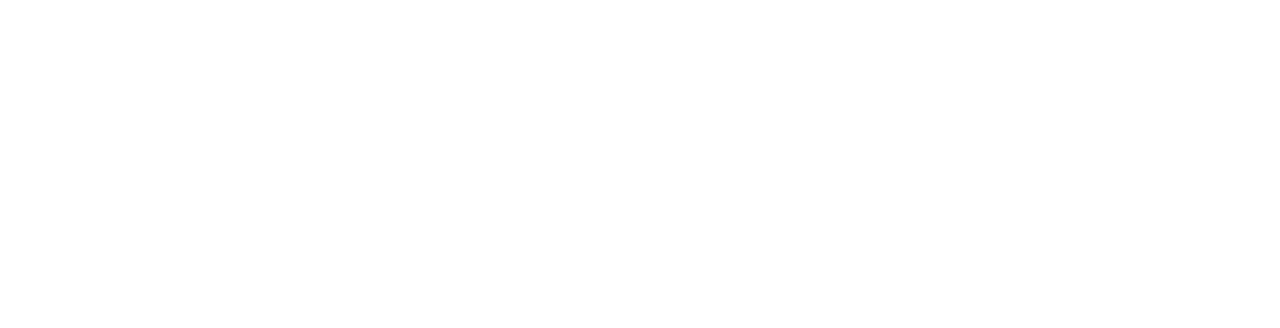
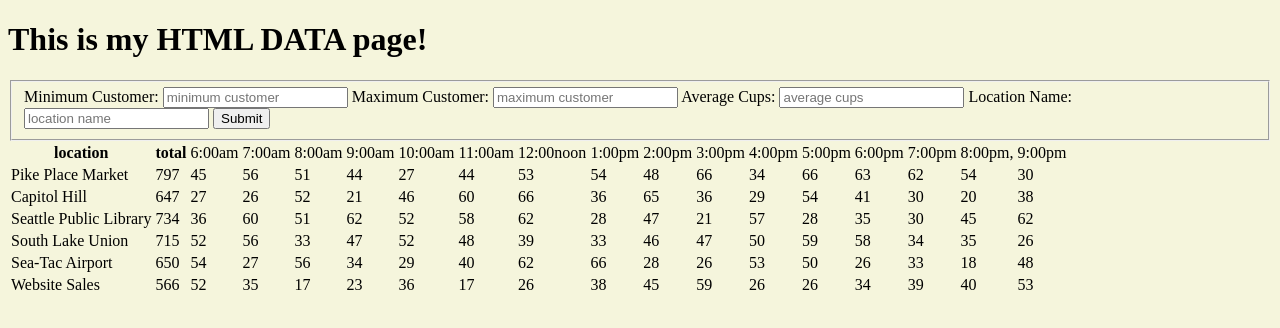
Before and after one commit to Rubiksron/campfire-coffee, a plain HTML site: page data.html in a window 1280 px wide. Drawn offline with Linux system fonts and the light colour scheme.

Commit message:
added data page and css to it

```diff
--- /dev/null
+++ b/css/styleData.css
@@ -0,0 +1,3 @@
+body {
+  background-color: beige;
+}
--- a/data.html
+++ b/data.html
@@ -0,0 +1,36 @@
+<!DOCTYPE html>
+<html>
+  <head>
+    <link rel="stylesheet" href="css/styleData.css" media="screen" title="no title" charset="utf-8">
+    <meta charset="utf-8">
+    <title></title>
+  </head>
+  <body>
+    <h1>This is my HTML DATA page!</h1>
+    <form id="user_form">
+      <fieldset>
+        <label for="minimum_customer">Minimum Customer:</label>
+        <input id="minimum_customer" name="minimum_customer" type="text" placeholder="minimum customer">
+
+        <label for="maximum_customer">Maximum Customer:</label>
+        <input id="maximum_customer" name="maximum_customer" type="text" placeholder="maximum customer">
+
+        <label for="average_cups">Average Cups:</label>
+        <input id="average_cups" name="average_cups" type="text" placeholder="average cups">
+
+        <label for="loc_name">Location Name:</label>
+        <input id="loc_name" name="loc_name" type="text" placeholder="location name">
+
+        <button type="submit" name="submit" value="submit" id="submit">Submit</button>
+
+      </fieldset>
+    </form>
+
+    <table id="tableData"></table>
+    <section id="data"></section>
+
+    <script src="js/app.js">
+    </script>
+
+  </body>
+</html>
```
Also changed, not shown: index.html (+2 -2 lines).
